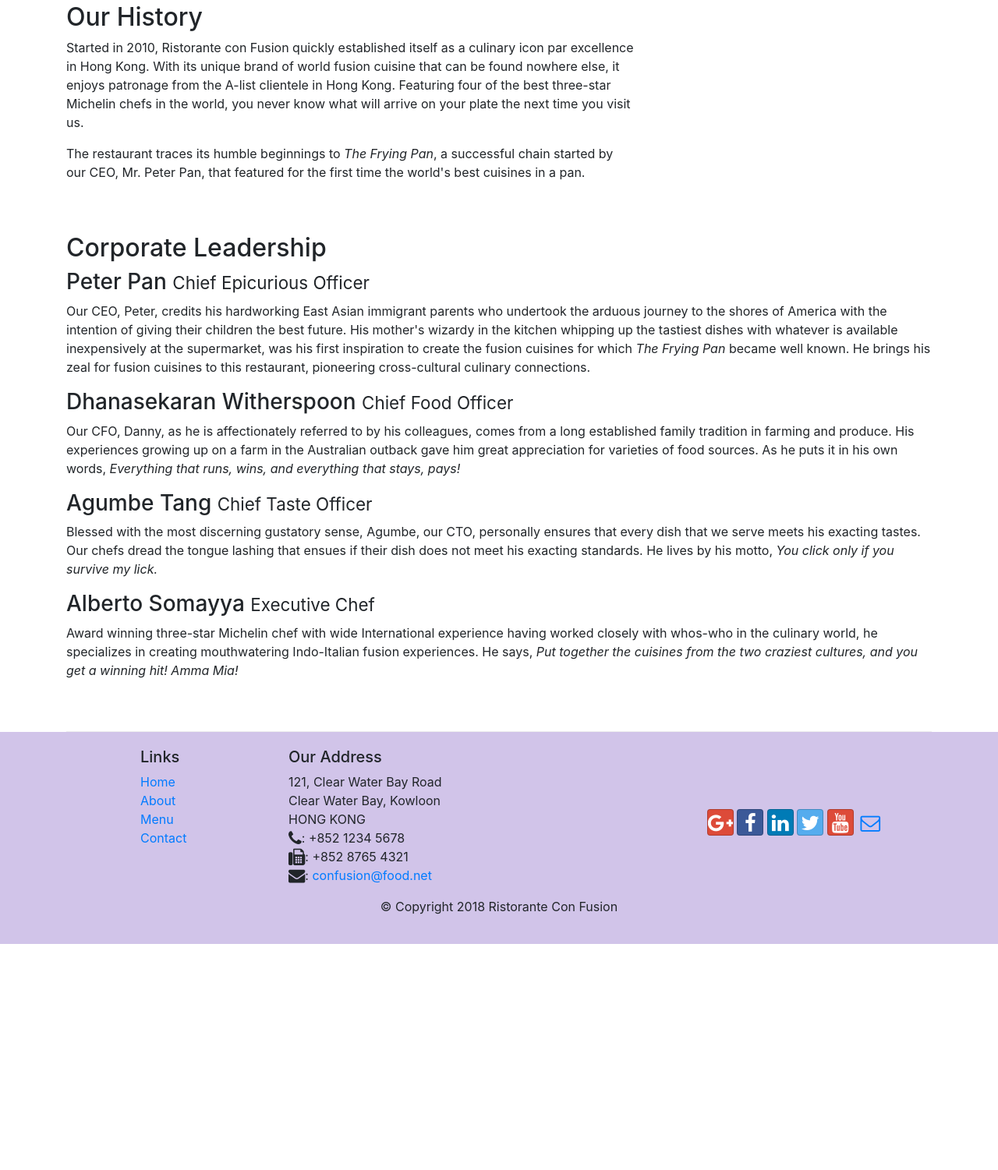
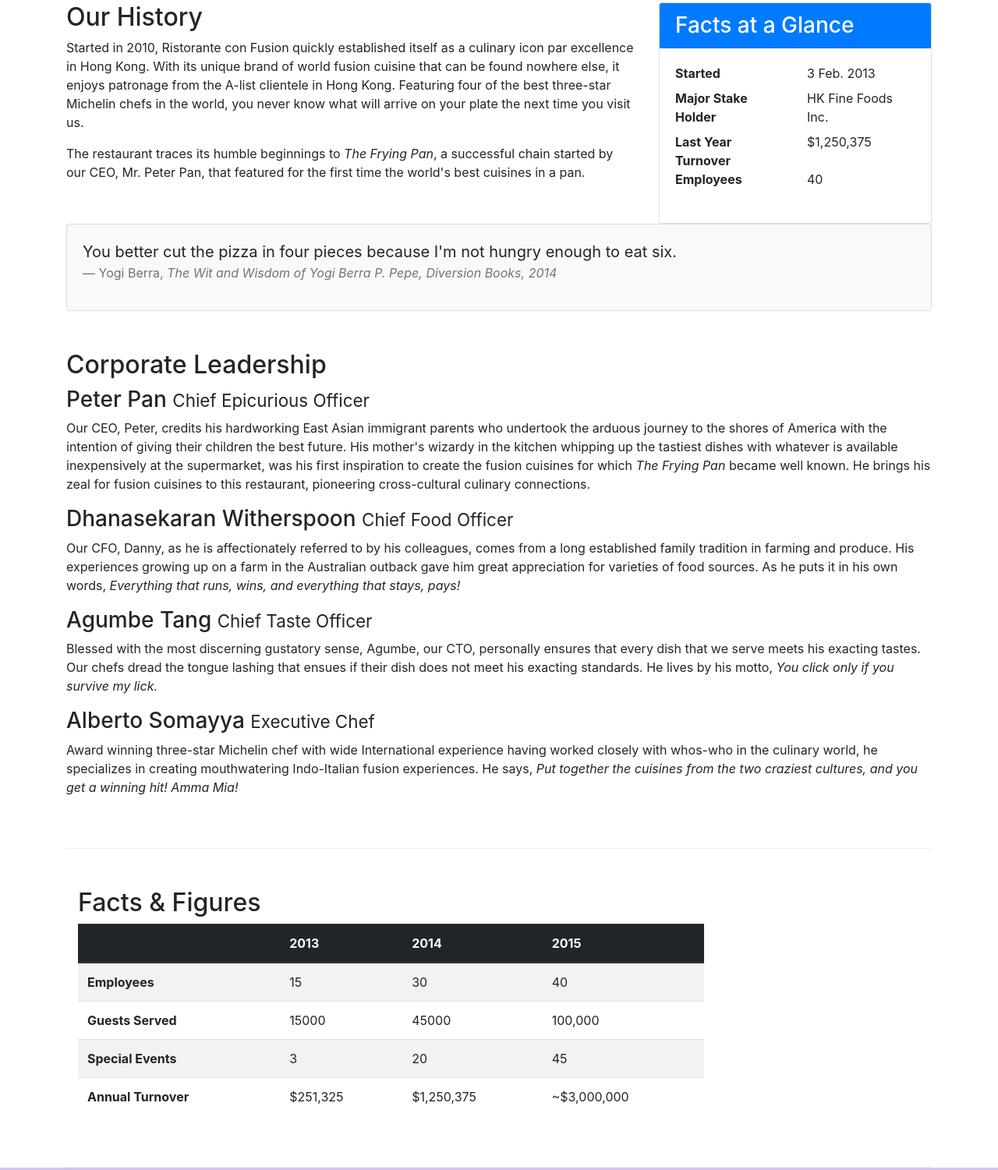
Before and after one commit to iamabhaymittal/bootstrapBasics, a website: page aboutus.html in a window 1280 px wide. Shown: the part 462-1963 px from the top of the page at 78% size. Before the commit the page ends 1673 px from the top, so only its background shows below. Drawn offline with nearby package versions, Linux system fonts and the light colour scheme.

Commit message:
images and media

```diff
--- a/aboutus.html
+++ b/aboutus.html
@@ -21,7 +21,7 @@
             <button class="navbar-toggler" type="button" data-toggle="collapse" data-target="#Navbar">
                 <span class="navbar-toggler-icon"></span>
             </button>
-            <a class="navbar-brand mr-auto" href="./index.html">Ristorante Con Fusion</a>
+            <a class="navbar-brand" href="#"><img src="img/logo.png" height="30" width="41"></a>
             <div class="collapse navbar-collapse" id="Navbar">
                 <ul class="navbar-nav mr-auto">
                     <li class="nav-item"><a class="nav-link" href="./index.html"><span class="fa fa-home fa-lg"></span> Home</a></li>
@@ -41,7 +41,8 @@
                     <p>We take inspiration from the World's best cuisines, and create a unique fusion experience. Our
                         lipsmacking creations will tickle your culinary senses!</p>
                 </div>
-                <div class="col-12 col-sm">
+                <div class="col-12 col-sm align-self-center">
+                    <img src="img/logo.png" class="img-fluid">
                 </div>
             </div>
         </div>
@@ -70,7 +71,35 @@
                 <p>The restaurant traces its humble beginnings to <em>The Frying Pan</em>, a successful chain started by
                     our CEO, Mr. Peter Pan, that featured for the first time the world's best cuisines in a pan.</p>
             </div>
-            <div>
+            <div class="col-sm">
+                <div class="card">
+                    <h3 class="card-header bg-primary text-white">Facts at a Glance</h3>
+                    <div class="card-body">
+                        <dl class="row">
+                            <dt class="col-6">Started</dt>
+                            <dd class="col-6">3 Feb. 2013</dd>
+                            <dt class="col-6">Major Stake Holder</dt>
+                            <dd class="col-6">HK Fine Foods Inc.</dd>
+                            <dt class="col-6">Last Year Turnover</dt>
+                            <dd class="col-6">$1,250,375</dd>
+                            <dt class="col-6">Employees</dt>
+                            <dd class="col-6">40</dd>
+                        </dl>
+                    </div>
+                </div>
+
+            </div>
+            <div class="col-12">
+                <div class="card card-body bg-light">
+                    <blockquote class="blockquote">
+                        <p class="mb-0">You better cut the pizza in four pieces because
+                            I'm not hungry enough to eat six.
+                        </p>
+                        <footer class="blockquote-footer">Yogi Berra,
+                            <cite title="Source Title">The Wit and Wisdom of Yogi Berra P. Pepe, Diversion Books, 2014</cite>
+                        </footer>
+                    </blockquote>
+                </div>
             </div>
         </div>
 
@@ -110,6 +139,52 @@
                 </div>
             </div>
         </div>
+        <div class="row row-content">
+            <div class="col-12 col-sm-9">
+                <h2>Facts &amp; Figures</h2>
+                <div class="table-responsive">
+                    <table class="table table-striped">
+                        <thead class="thead-dark">
+                            <tr>
+                                <th>&nbsp;</th>
+                                <th>2013</th>
+                                <th>2014</th>
+                                <th>2015</th>
+                            </tr>
+                        </thead>
+                        <tbody>
+                            <tr>
+                                <th>Employees</th>
+                                <td>15</td>
+                                <td>30</td>
+                                <td>40</td>
+                            </tr>
+                            <tr>
+                                <th>Guests Served</th>
+                                <td>15000</td>
+                                <td>45000</td>
+                                <td>100,000</td>
+                            </tr>
+                            <tr>
+                                <th>Special Events</th>
+                                <td>3</td>
+                                <td>20</td>
+                                <td>45</td>
+                            </tr>
+                            <tr>
+                                <th>Annual Turnover</th>
+                                <td>$251,325</td>
+                                <td>$1,250,375</td>
+                                <td>~$3,000,000</td>
+                            </tr>
+                        </tbody>
+                    </table>
+                </div>
+            </div>
+            <div class="col-12 col-sm-3">
+
+            </div>
+        </div>
 
     </div>
 
@@ -119,10 +194,10 @@
                 <div class="col-4 offset-1 col-sm-2">
                     <h5>Links</h5>
                     <ul class="list-unstyled">
-                        <li><a href="./index.html">Home</a></li>
-                        <li><a href="#">About</a></li>
-                        <li><a href="#">Menu</a></li>
-                        <li><a href="#">Contact</a></li>
+                        <li><a href="./index.html"> Home</a></li>
+                        <li><a href="#"> About</a></li>
+                        <li><a href="#"> Menu</a></li>
+                        <li><a href="#"> Contact</a></li>
                     </ul>
                 </div>
                 <div class="col-7 col-sm-5">
```
Also changed, not shown: contactus.html (+4 -4 lines), index.html (+44 -20 lines), img/alberto.png (added), img/buffet.png (added), img/logo.png (added), img/uthappizza.png (added), 1 other file.
